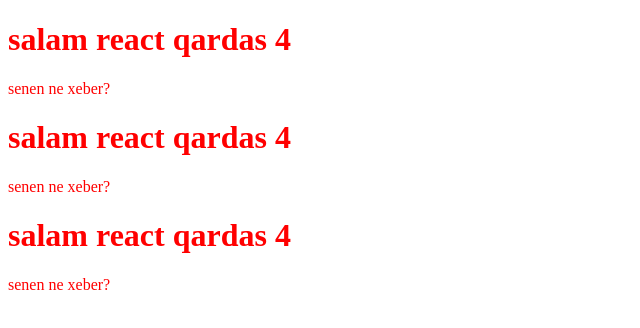
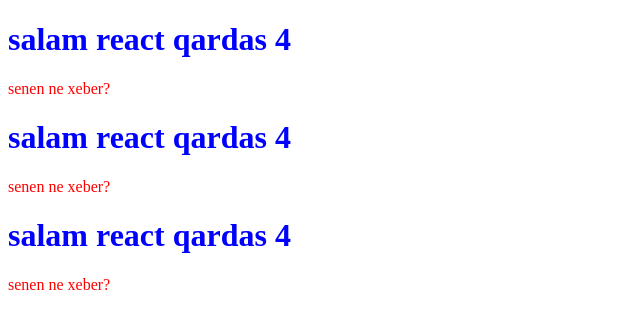
Before and after one commit to ruslaRuslan/react.js, a React (Vite) app: page / in a window 1280 px wide. Shown: the top 328 px of the page, without its empty margins (0-640 px from the left). Built offline with nearby package versions, Linux system fonts and the light colour scheme.

Commit message:
h1 blue, p red

```diff
--- a/src/main.jsx
+++ b/src/main.jsx
@@ -84,10 +84,29 @@
 // ----------------------------------------------------------------------------------------------------------------
 
 
+// function a() {
+//   return <div style={{ color: 'red' }}>
+//     <h1>salam react qardas {2 + 2}</h1>
+//     <p>senen ne xeber?</p>
+//   </div>
+// }
+// a()
+
+// root.render(
+//   <div>
+//     {a()}
+//     {a()}
+//     {a()}
+//   </div>
+
+// )
+
+// ----------------------------------------------------------------------------------------------------------------
+
 function a() {
-  return <div style={{ color: 'red' }}>
-    <h1>salam react qardas {2 + 2}</h1>
-    <p>senen ne xeber?</p>
+  return <div>
+    <h1 style={{color: 'blue'}}>salam react qardas {2 + 2}</h1>
+    <p style={{ color: 'red' }}>senen ne xeber?</p>
   </div>
 }
 a()
```
